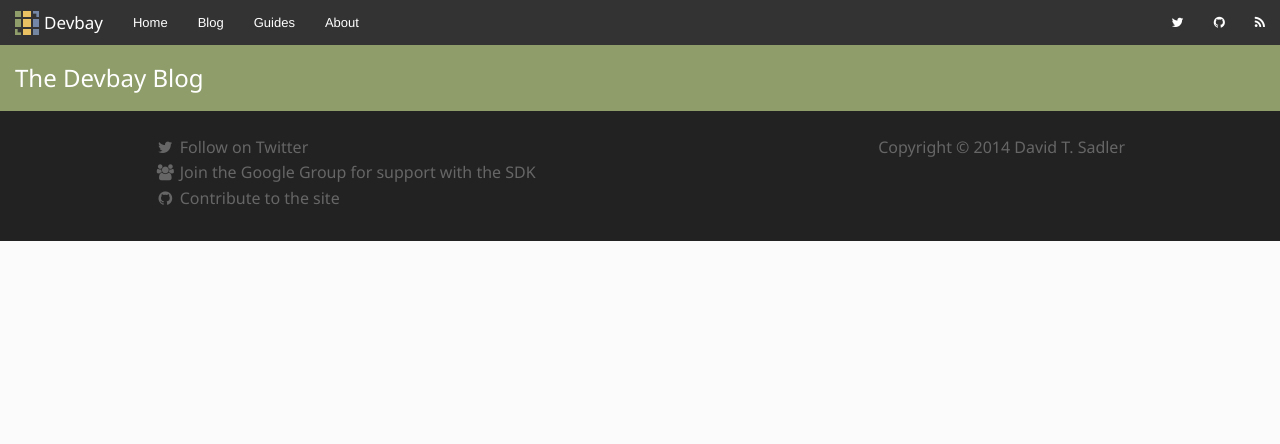
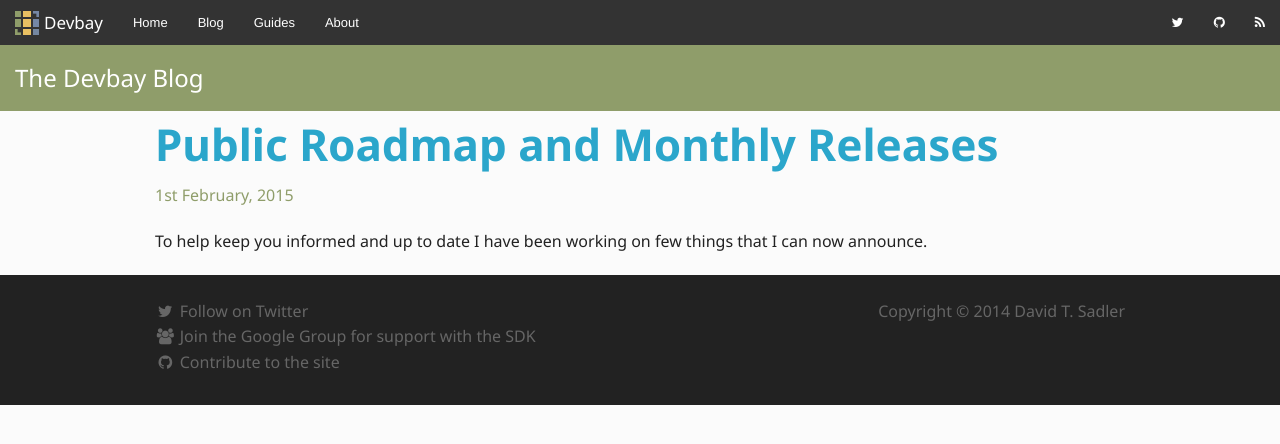
Before and after one commit to dinbrca/devbay.net, a Jekyll site: the page built from site/blog/index.html, in a window 1280 px wide. Shown: the top 444 px of the page. Built offline with Jekyll 4.4.1, drawn with Linux system fonts in a browser that asks for light colours; nearby versions of some CDN libraries; Markdown is read by kramdown in place of the engine named in the settings; part of the change alters nothing that is shown.

Commit message:
update: add first blog post

```diff
--- /dev/null
+++ b/site/_posts/2015-02-01-public-roadmap-and-monthly-releases.md
@@ -0,0 +1,23 @@
+---
+layout: blog
+title: Public Roadmap and Monthly Releases
+sitemap:
+  lastmod: 2015-02-01
+---
+
+To help keep you informed and up to date I have been working on few things that I can now announce.
+
+## Public Roadmap
+
+What I hope will be of the most use to you is that the roadmap for the SDK is now available as a [public Trello board](https://trello.com/b/dyrXXE3d/ebay-sdk-for-php-roadmap). This aims to be the go-to place where you can see what features I'm currently working on. A [guide to how the roadmap works](https://trello.com/c/7cC41Kr6/1-find-out-how-the-roadmap-works-please-click) is available but to summarise the features move from left to right until they are released. The great thing about using a Trello board is that it gives you the chance to vote on upcoming features. I hope you make use of this as it will aid in prioritising what to work on.
+
+## Monthly Releases
+
+As I progress with the development of the SDK it is important that versions are released in a consistent manor. Therefore it has been decided that there will be two release cycles.
+
+- A new version will be released when the SDK is required to be updated due to a new API been released by eBay. These updates will be applied to current code base and will not introduce any new features or bug fixes. These updates will result in a new version number and will normally be released a few days after the latest API is made available.
+- During the first weekend of each month any completed features and fixes will be bundled together in a new release. The roadmap and [dedicated Github milestone](https://github.com/davidtsadler/ebay-sdk/milestones/Monthly%20Release%20Backlog) will inform you as to what to expect in a release and as always the [CHANGELOG](https://github.com/davidtsadler/ebay-sdk/blob/master/CHANGELOG.md) will be updated. In the event that an API release coincides with a monthly release I will combine them into a single monthly release.
+
+## Blog
+
+Last but not least is the very blog that you are reading. I hope to use this as a way of informing you of upcoming features that may be of interest. The idea is that the blog can be used to go into more depth about a feature than the roadmap can. A [RSS](http://devbay.net/blog/rss.xml) feed is available should you wish to subscribe.
--- a/site/blog/index.html
+++ b/site/blog/index.html
@@ -4,7 +4,7 @@ title: The Devbay Blog
 topic: blog
 topicHdr: The Devbay Blog
 sitemap:
-  lastmod: 2015-01-17
+  lastmod: 2015-02-01
 ---
 <main role="main">
     <header class="topic-hdr" role="banner">
```
Also changed, not shown: 1 other file.
